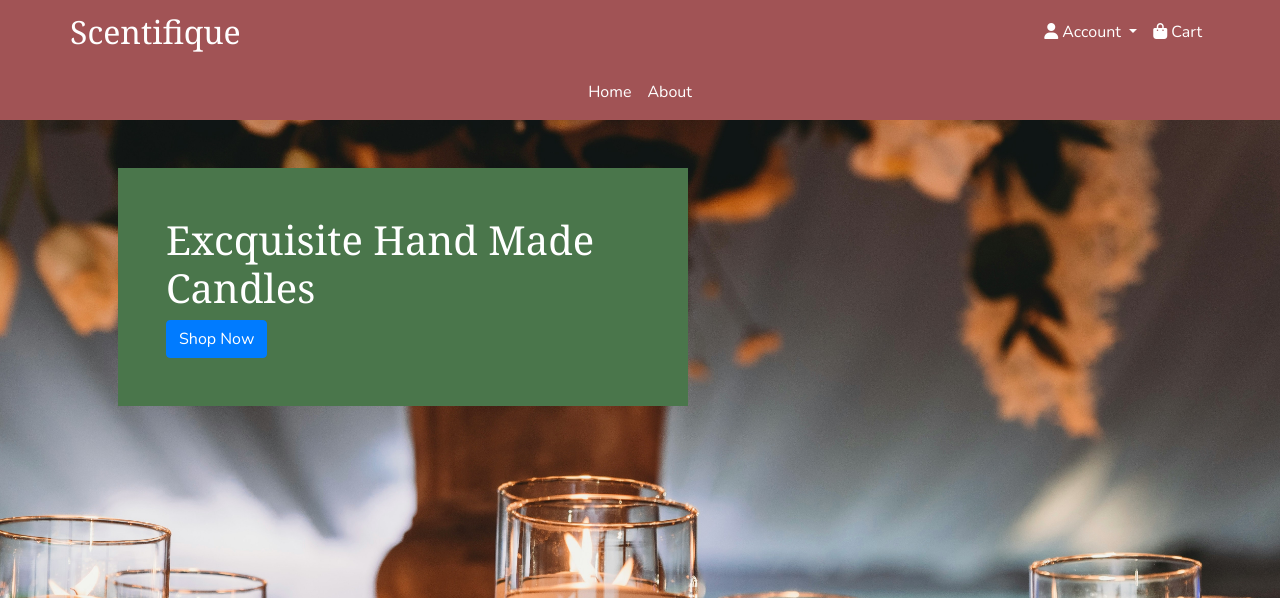
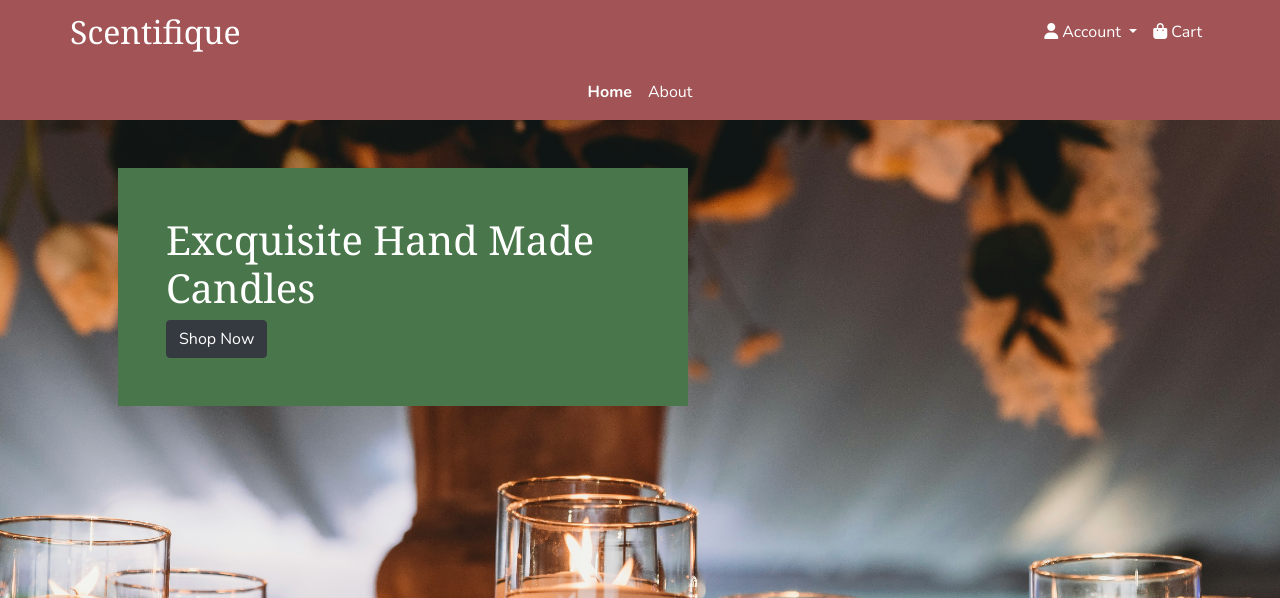
Before and after one commit to John-Kingham/scentifique, a Django app: page / in a window 1280 px wide. Shown: the top 598 px of the page. Run offline with Django 3.2, Linux system fonts and the light colour scheme; some libraries are stand-ins or nearby versions; some web fonts are replaced.

Commit message:
feat: add active navbar style

```diff
--- a/home/templates/home/index.html
+++ b/home/templates/home/index.html
@@ -6,7 +6,7 @@
         <div class="row h-100">
             <div class="col col-sm-8 col-md-6 m-4  m-lg-5 p-4 p-lg-5" id="hero-message">
                 <h1>Excquisite Hand Made Candles</h1>
-                <div><a href="/" class="btn btn-primary">Shop Now</a></div>
+                <div><a href="/" class="btn btn-dark">Shop Now</a></div>
             </div>
         </div>
     </div>
--- a/static/css/base.css
+++ b/static/css/base.css
@@ -33,6 +33,10 @@ h3 {
 
 .content-heading {
   color: var(--colour-black);
+}
+
+.nav-active {
+  font-weight: var(--bold);
 }
 
 .overlay {
--- a/templates/base.html
+++ b/templates/base.html
@@ -85,8 +85,8 @@
                         </li>
                         <li class="nav-item">
                         <a
-                            href="{% url 'about' %}"
-                            class="nav-link {% if request.path == "/" %}nav-active" aria-current="page{% endif %}">About</a
+                            href="{{ about_url }}"
+                            class="nav-link {% if request.path == about_url %}nav-active" aria-current="page{% endif %}">About</a
                         >
                         </li>
                     </ul>
```
